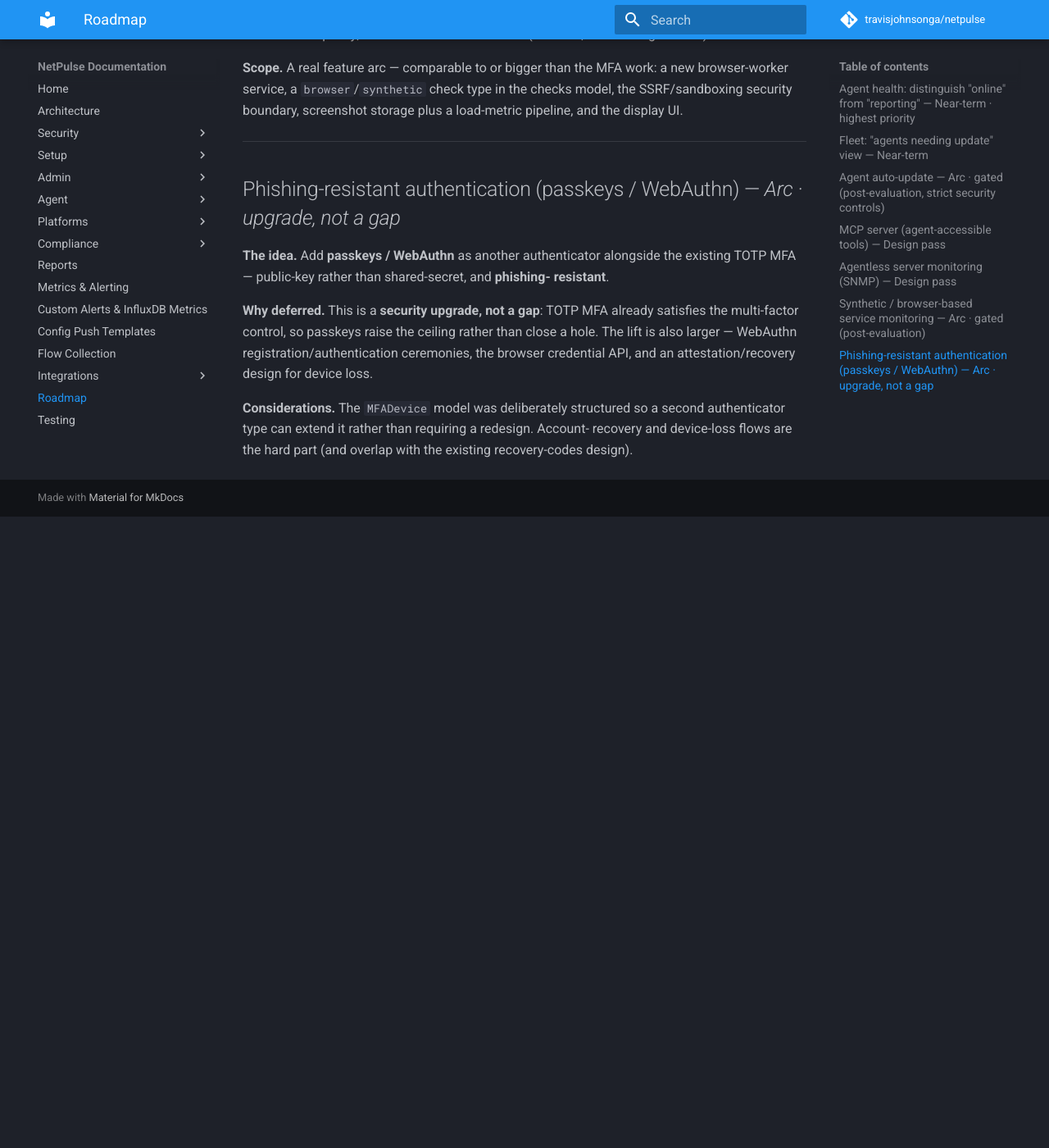
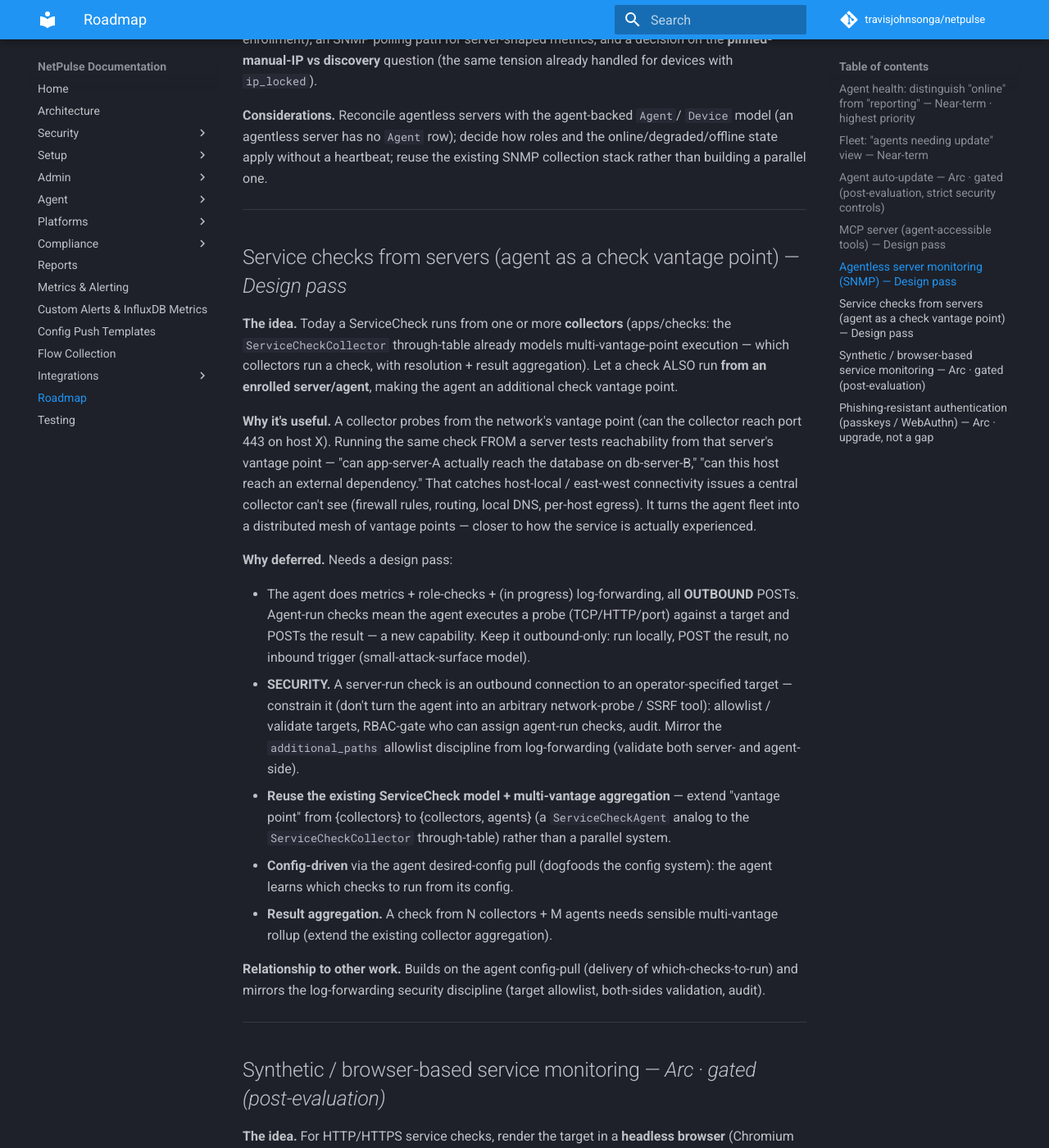
Before and after one commit to travisjohnsonga/netpulse, an MkDocs documentation site: the page built from docs/roadmap.md, in a window 1280 px wide and 1400 px high, scrolled down 4297 px. Shown: the whole window at 82% size. Built offline with MkDocs 1.6.1 and Material for MkDocs 9.7.7, drawn with Linux system fonts in a browser that asks for light colours; comment, search, counter and statistics services are not loaded; before the commit the page ends 4927 px from its top, so only the background shows below that; some of the changed text lies outside the part shown.

Commit message:
docs(roadmap): add server-vantage service checks + agent watchdog/alerting
Co-Authored-By: Claude Opus 4.8 (1M context) <noreply@anthropic.com>

```diff
--- a/docs/roadmap.md
+++ b/docs/roadmap.md
@@ -22,10 +22,21 @@ in flight lives in the code and the README "Current State", not here.
 
 **The gap.** An agent currently shows a green **Online** badge based purely on
 heartbeat liveness (`status == active` and `last_seen` within 5 minutes). That can
-be true while its actual **metrics pushes are failing** — observed in the lab:
-`netmagic` showed *Online* for ~2 days while every metrics `POST` returned 502
-during rebuilds. A monitoring tool should never read "fine" when it isn't
-actually collecting.
+be true while the host is actually **asleep, down, shut down, or unreachable** and
+delivering nothing — the badge reads *Online* off a **stale `last_seen`**. The
+cleanest real example: the lab **host sleeps after ~4h of inactivity** (a
+cost-saving artifact); the agent goes silent, but the badge can still read
+*Online*. A monitoring tool should never read "fine" when it isn't actually
+collecting.
+
+The Degraded/Offline states need to distinguish the underlying causes:
+
+- **Host unreachable / asleep / shut down → the heartbeat itself goes stale**
+  (the agent isn't checking in at all — likely *down*).
+- **Host up but ingest failing → heartbeat fresh, ingest stale** (the agent is
+  checking in but its metrics pushes aren't landing — *up but not collecting*).
+  This is the 502-during-rebuild case: every metrics `POST` returned 502 while
+  `last_seen` kept refreshing, so the badge stayed green for ~2 days.
 
 **The idea.** Add a **DEGRADED / WARNING** state shown when the heartbeat is
 fresh but the **last successful metrics push is stale**. Track the last
@@ -41,6 +52,34 @@ capability — higher priority than everything below. It builds on existing fiel
 `collection_interval`; ensure the metrics handler records success vs failure
 distinctly (today it stamps `last_seen` on receipt); keep the Servers-page
 `isOnline` logic and the backend site-count logic in agreement.
+
+**Watchdog / alerting (the action layer).** Beyond *showing* Degraded/Offline,
+fire an **alert** when an agent stops reporting for a **configurable** threshold
+(no successful metrics ingest for X minutes). The badge makes the truth visible;
+the watchdog notifies without someone watching the badge.
+
+- **Configurable threshold.** A global default plus per-agent / per-site override
+  (a critical server warrants a tighter window than a lab box). Relate the default
+  to `collection_interval` (N missed intervals).
+- **Default for PRODUCTION always-on hosts.** A real server silent for even a few
+  minutes is a genuine incident (crash, network loss, OOM, shutdown) — never
+  benign. Do **not** tune the global default lenient to accommodate the lab's
+  4h-idle sleep (a cost-saving artifact that doesn't exist in production); treat
+  the lab as the exception (a longer threshold / suppressed alerts on the lab
+  agent). In production every "agent went silent" is signal.
+- **Reuse the existing alerting plumbing** (the platform already has Alerts) so an
+  agent-silence alert flows through the same notification path, not a parallel one.
+- **One staleness signal, two consumers.** Built on the SAME signal as the
+  Degraded-state work (last-successful-ingest timestamp vs now) — display and alert
+  are two consumers of one staleness signal, so build them together.
+- **Distinguish conditions / severities.** Heartbeat stale = likely down
+  (critical) vs heartbeat fresh + ingest stale = up-but-not-collecting (warning).
+- **Avoid alert storms.** Debounce / dedupe (one alert per agent-down event) and
+  auto-resolve when reporting resumes.
+
+So the entry covers the full loop: detect staleness → show the honest state
+(Online / Degraded / Offline) → alert at a configurable threshold → auto-resolve
+on recovery.
 
 ---
 
@@ -154,6 +193,50 @@ SNMP collection stack rather than building a parallel one.
 
 ---
 
+## Service checks from servers (agent as a check vantage point) — *Design pass*
+
+**The idea.** Today a ServiceCheck runs from one or more **collectors**
+(apps/checks: the `ServiceCheckCollector` through-table already models
+multi-vantage-point execution — which collectors run a check, with resolution +
+result aggregation). Let a check ALSO run **from an enrolled server/agent**,
+making the agent an additional check vantage point.
+
+**Why it's useful.** A collector probes from the network's vantage point (can the
+collector reach port 443 on host X). Running the same check FROM a server tests
+reachability from that server's vantage point — "can app-server-A actually reach
+the database on db-server-B," "can this host reach an external dependency." That
+catches host-local / east-west connectivity issues a central collector can't see
+(firewall rules, routing, local DNS, per-host egress). It turns the agent fleet
+into a distributed mesh of vantage points — closer to how the service is actually
+experienced.
+
+**Why deferred.** Needs a design pass:
+
+- The agent does metrics + role-checks + (in progress) log-forwarding, all
+  **OUTBOUND** POSTs. Agent-run checks mean the agent executes a probe
+  (TCP/HTTP/port) against a target and POSTs the result — a new capability. Keep
+  it outbound-only: run locally, POST the result, no inbound trigger
+  (small-attack-surface model).
+- **SECURITY.** A server-run check is an outbound connection to an
+  operator-specified target — constrain it (don't turn the agent into an arbitrary
+  network-probe / SSRF tool): allowlist / validate targets, RBAC-gate who can
+  assign agent-run checks, audit. Mirror the `additional_paths` allowlist
+  discipline from log-forwarding (validate both server- and agent-side).
+- **Reuse the existing ServiceCheck model + multi-vantage aggregation** — extend
+  "vantage point" from {collectors} to {collectors, agents} (a `ServiceCheckAgent`
+  analog to the `ServiceCheckCollector` through-table) rather than a parallel
+  system.
+- **Config-driven** via the agent desired-config pull (dogfoods the config
+  system): the agent learns which checks to run from its config.
+- **Result aggregation.** A check from N collectors + M agents needs sensible
+  multi-vantage rollup (extend the existing collector aggregation).
+
+**Relationship to other work.** Builds on the agent config-pull (delivery of
+which-checks-to-run) and mirrors the log-forwarding security discipline (target
+allowlist, both-sides validation, audit).
+
+---
+
 ## Synthetic / browser-based service monitoring — *Arc · gated (post-evaluation)*
 
 **The idea.** For HTTP/HTTPS service checks, render the target in a **headless
```
